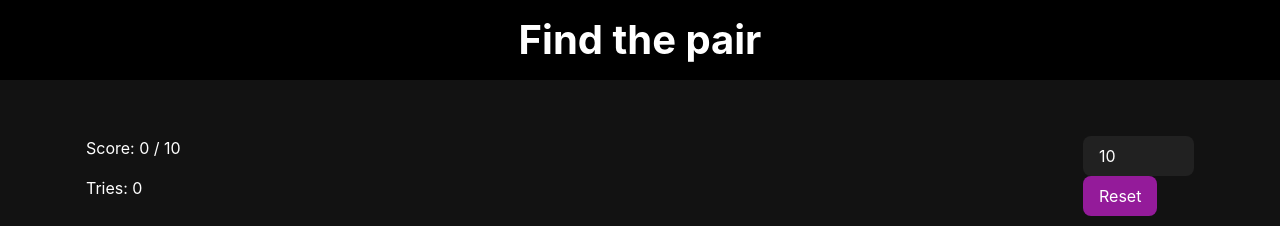
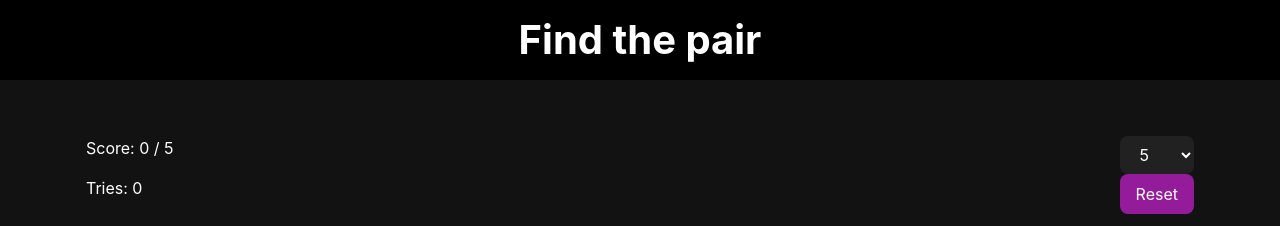
Before and after one commit to medchiri/find-the-pair, a React (Create React App) app: page / in a window 1280 px wide. Shown: the top 226 px of the page. Built offline with nearby package versions, Linux system fonts and the light colour scheme.

Commit message:
[ADD] select

```diff
--- a/src/Pages/Home/index.tsx
+++ b/src/Pages/Home/index.tsx
@@ -4,7 +4,7 @@ import Template from 'src/components/Template';
 import Card, { CardShape } from 'src/components/Card';
 import { Column, Container, Row } from 'src/components/Grid';
 import Button from 'src/components/Button';
-import Input from 'src/components/Input';
+import Select from 'src/components/Select';
 import { Cards } from './style';
 
 type CardsType = CardShape[];
@@ -19,7 +19,7 @@ interface SuccessCard {
 type OpenedCards = OpenedCard[];
 
 function Home() {
-  const [amount, setAmount] = useState(10);
+  const [amount, setAmount] = useState(5);
   const [tries, setTries] = useState(0);
   const [cards, setCards] = useState<CardsType>([]);
   const [cardsOpen, setCardsOpen] = useState<OpenedCards>([]);
@@ -85,13 +85,13 @@ function Home() {
             <p>Tries: {tries}</p>
           </Column>
           <Column>
-            <Input
-              type="number"
-              min="6"
-              max="15"
-              value={`${amount}`}
-              onChange={e => setAmount(parseFloat(e.target.value))}
-            />
+            <Select value={`${amount}`} onChange={e => setAmount(parseFloat(e.target.value))}>
+              {Array.from(new Array(11), (_, i) => i + 5).map(v => (
+                <option value={v} key={v}>
+                  {v}
+                </option>
+              ))}
+            </Select>
             <Button onClick={handleReset}>Reset</Button>
           </Column>
         </Row>
--- /dev/null
+++ b/src/components/Select/index.ts
@@ -0,0 +1,15 @@
+import styled from 'styled-components';
+
+const Select = styled.select`
+  font-size: 1rem;
+  background-color: var(--blackLight);
+  padding: 0.5rem 1rem;
+  border: 0;
+  border-radius: 0.5rem;
+  color: white;
+  display: block;
+  width: 100%;
+  outline: 0;
+`;
+
+export default Select;
```
